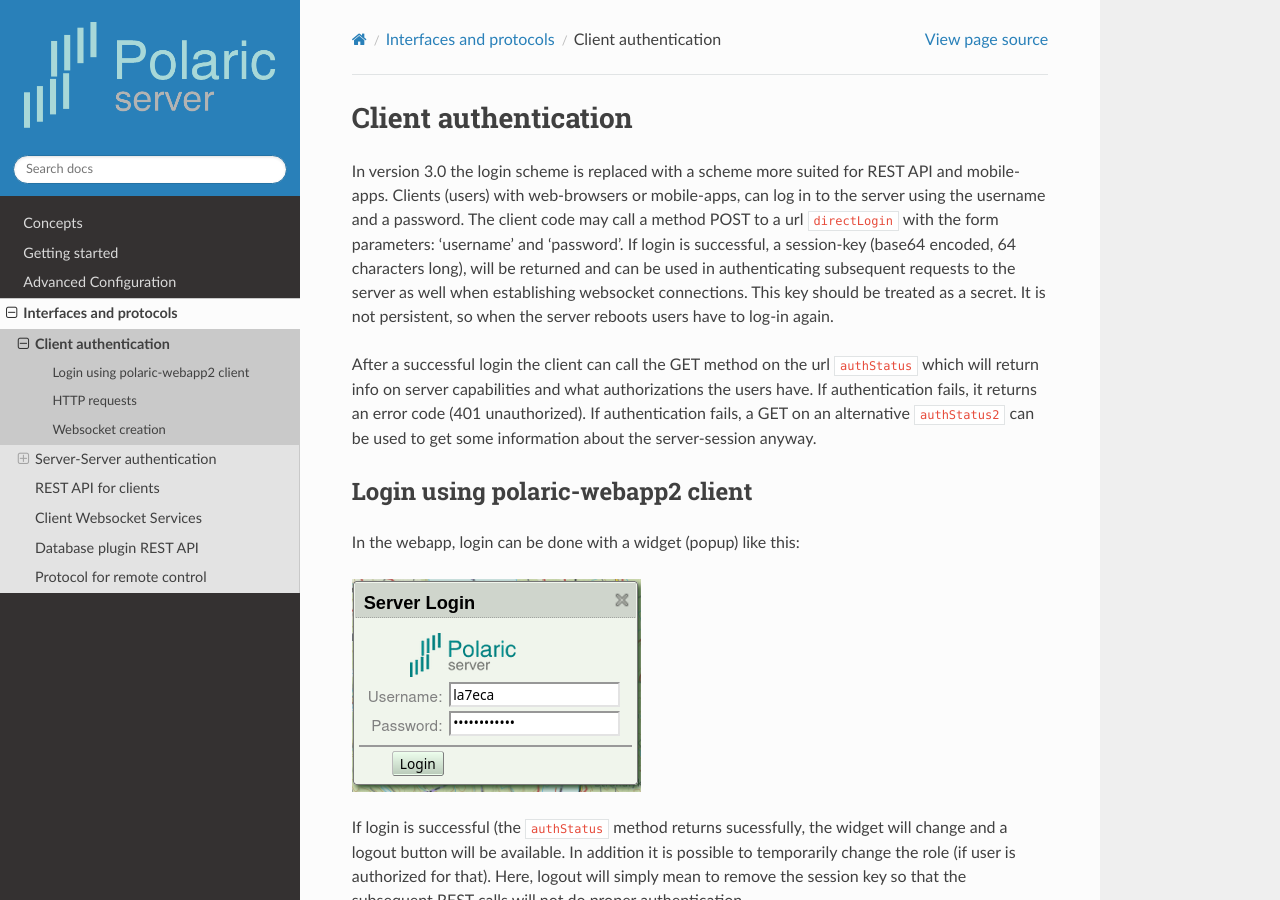
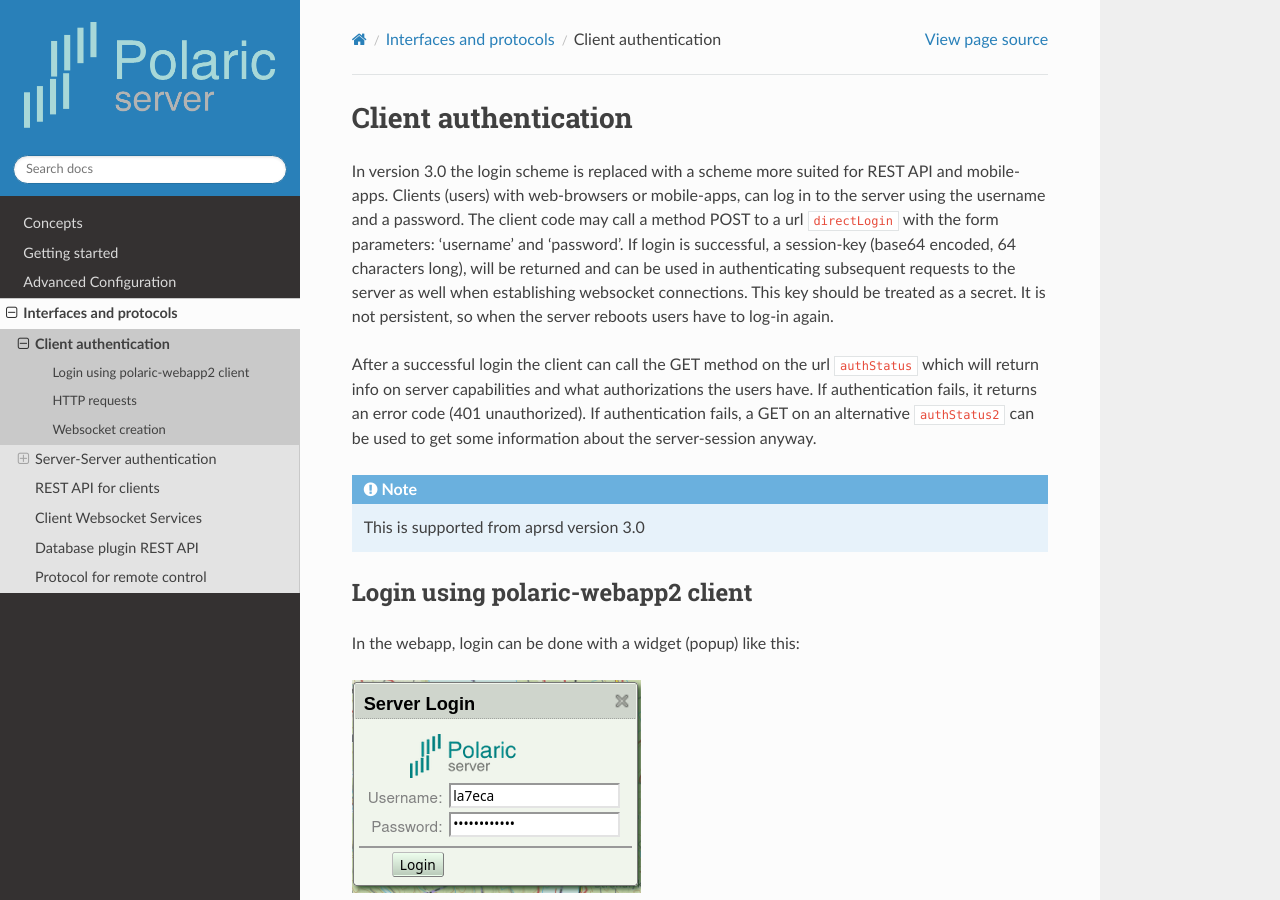
Before and after one commit to joakimsk/docs, a Sphinx documentation site: the page built from docs/clientauth.rst, in a window 1280 px wide and 900 px high. Built offline with Sphinx 7.4.7 and the Read the Docs theme 2.0.0, drawn with Linux system fonts in a browser that asks for light colours; some of the changed text lies outside the part shown.

Commit message:
Update clientauth.rst

```diff
--- a/docs/clientauth.rst
+++ b/docs/clientauth.rst
@@ -6,6 +6,9 @@
 Clients (users) with web-browsers or mobile-apps, can log in to the server using the username and a password. The client code may call a method POST to a url ``directLogin`` with the form parameters: 'username' and 'password'. If login is successful, a session-key (base64 encoded, 64 characters long), will be returned and can be used in authenticating subsequent requests to the server as well when establishing websocket connections. This key should be treated as a secret. It is not persistent, so when the server reboots users have to log-in again.
 
 After a successful login the client can call the GET method on the url ``authStatus`` which will return info on server capabilities and what authorizations the users have. If authentication fails, it returns an error code (401 unauthorized). If authentication fails, a GET on an alternative ``authStatus2`` can be used to get some information about the server-session anyway.
+
+.. note::
+    This is supported from aprsd version 3.0
 
 
 Login using polaric-webapp2 client
@@ -51,6 +54,10 @@
 
 A similar authentication scheme is used for other server instances needing to access REST APIs or Websocket interfaces. It could also be used for access from IoT devices. This authentication scheme doesn't identify web-browser users (typically persons) but rather services. In the current version, there is just one level of authorisation.
 
+.. note::
+    This is supported from aprsd version 3.0.
+
+
 HTTP requests and websockets
 ----------------------------
 
```
